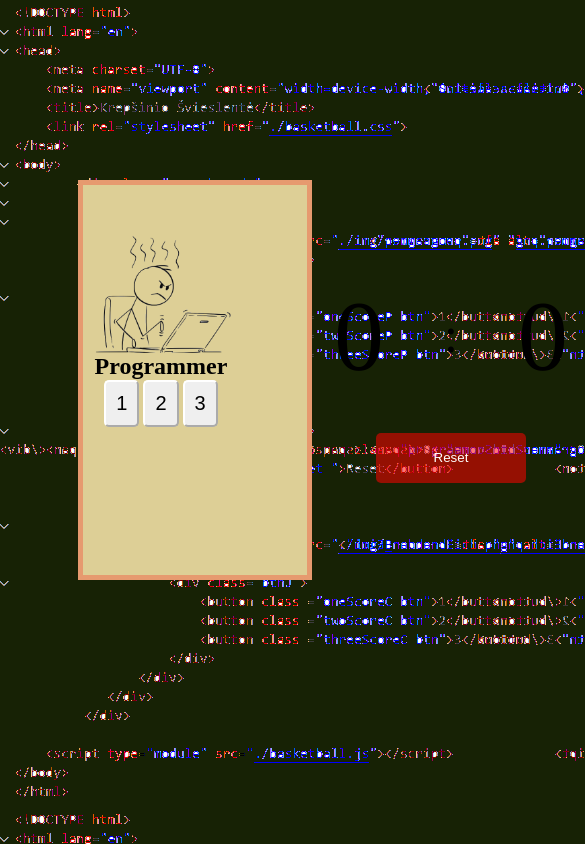
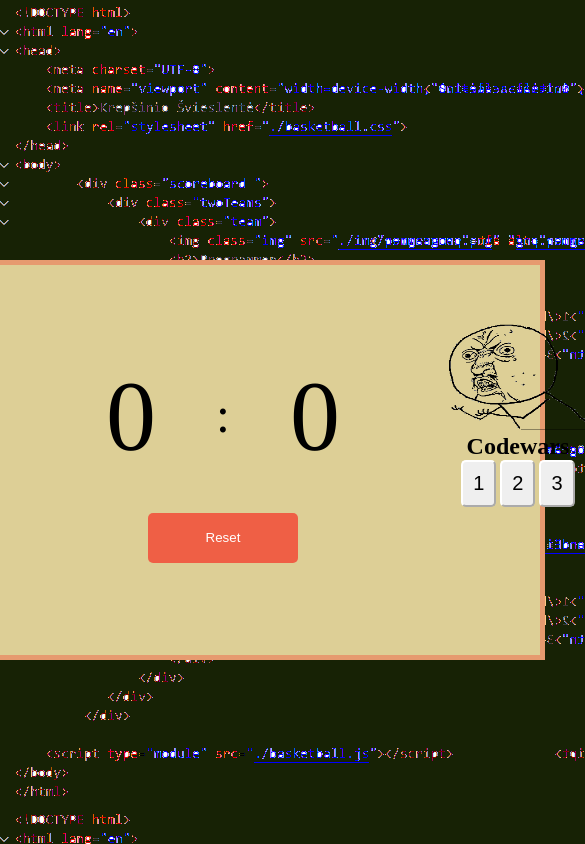
Before and after one commit to DeiVor24/basketball-lightborder, a website: page index.html in a window 390 px wide. Shown: the top 844 px of the page, 585 px wide, since content can reach past the window. Drawn offline with Linux system fonts and the light colour scheme.

Commit message:
responsive no done

```diff
--- a/basketball.css
+++ b/basketball.css
@@ -22,7 +22,8 @@ body{
     position: relative;
 }
 .twoTeams{
-    width: 60%;
+    width: 1000px;
+    margin: 80px;
     height: 400px;
     display: flex;
     justify-content: space-evenly;
--- a/index.html
+++ b/index.html
@@ -5,6 +5,7 @@
     <meta name="viewport" content="width=device-width, initial-scale=1.0">
     <title>Krepšinio Švieslentė</title>
     <link rel="stylesheet" href="./basketball.css">
+    <link rel="stylesheet" href="./responsive.css">
 </head>
 <body>
         <div class="scoreboard ">
@@ -35,7 +36,7 @@
                     </div>
                 </div>
             </div>
-         </div>
+        </div>
 
     <script type="module" src="./basketball.js"></script>
 </body>
--- /dev/null
+++ b/responsive.css
@@ -0,0 +1,14 @@
+
+@media (max-width: 1277px) {
+    .twoTeams{
+        width: 800px;
+        margin: 80px calc(50% - 400px);
+    }
+}
+
+@media (max-width: 860px) {
+    .twoTeams {
+        width: 700px;
+        margin: 80px calc(50% - 350px);
+    }
+}
```
